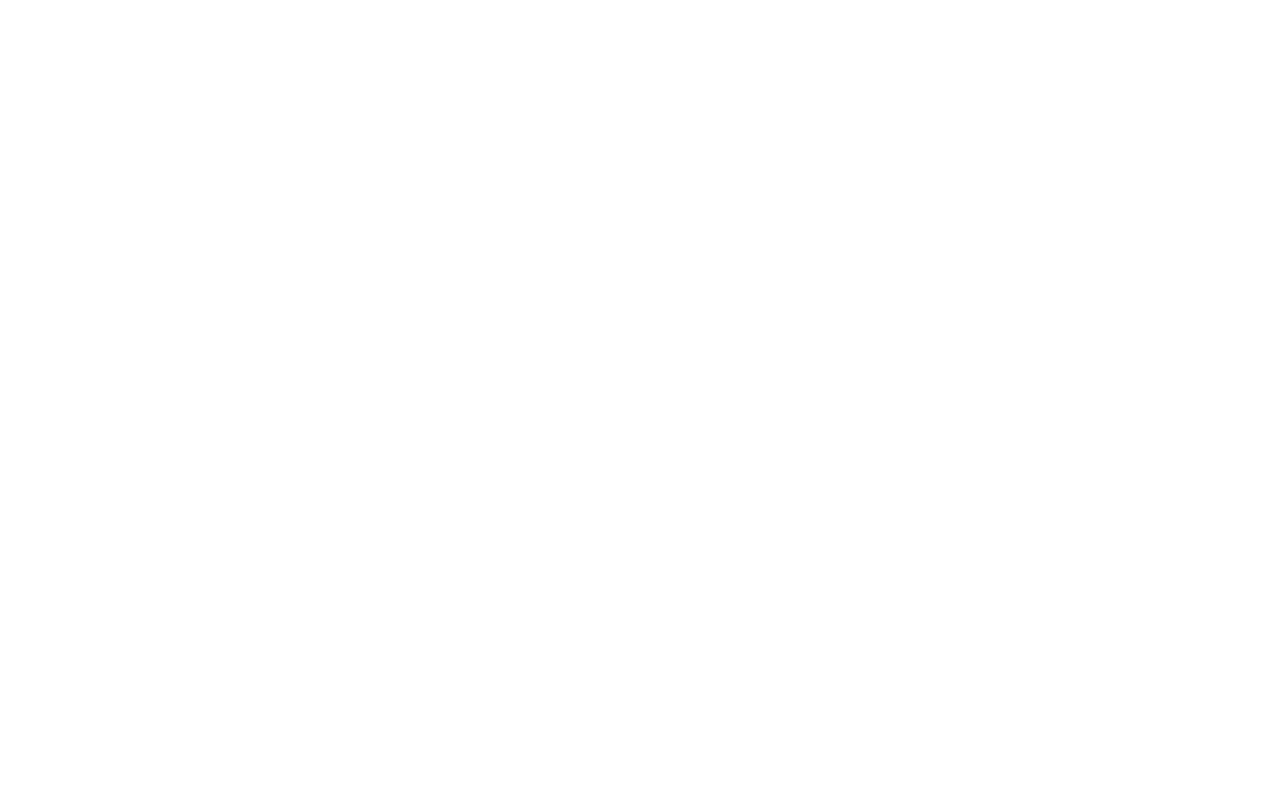
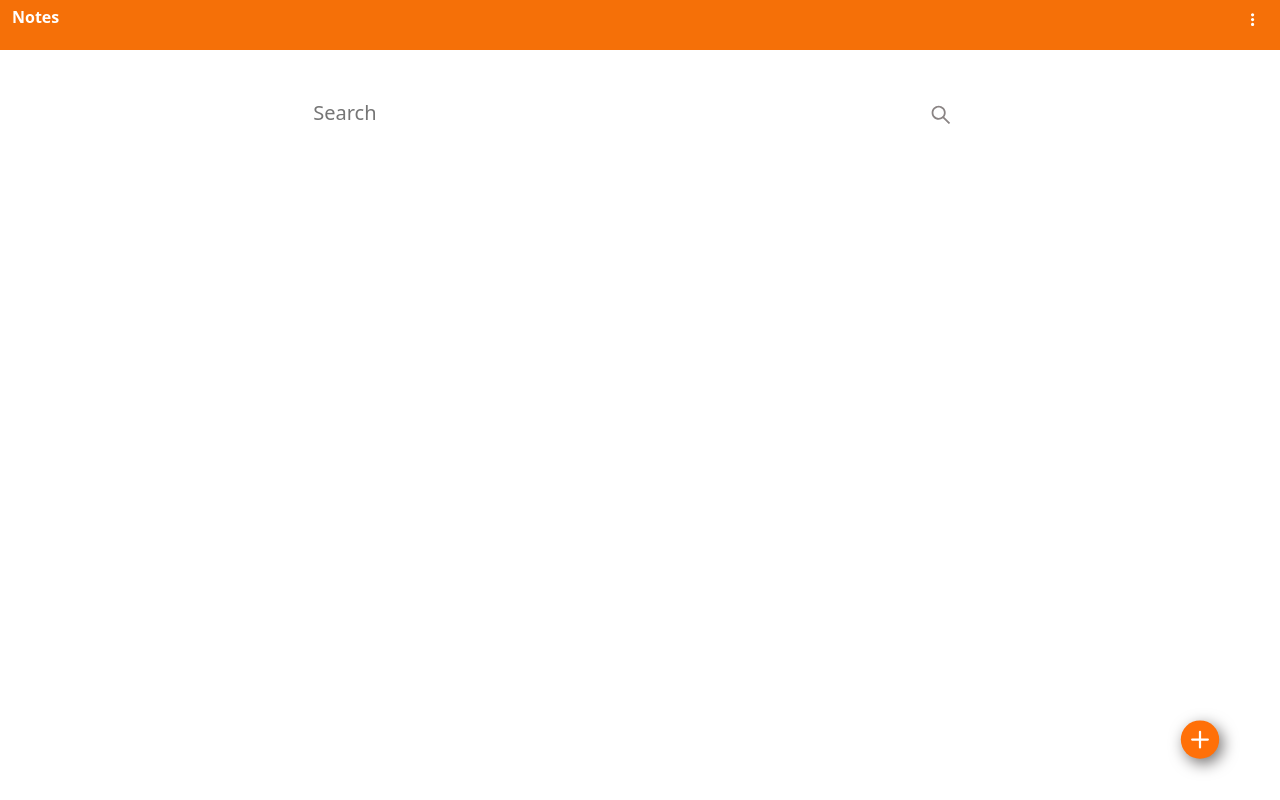
Before and after one commit to sohail151127/notes-app, a React (Create React App) app: page / in a window 1280 px wide. Before the commit this address had no page. Built offline with nearby package versions, Linux system fonts and the light colour scheme.

Commit message:
commit message

```diff
--- a/src/App.js
+++ b/src/App.js
@@ -14,7 +14,7 @@
   return (
     <>
     <Routes>
-      <Route exact path="/notes-app" element={<HomePage/>} />
+      <Route exact path="/" element={<HomePage/>} />
 
       <Route path="/notes-app/UpdateNotes/:id" element={<UpdateNotes/>} />
     </Routes>
```
